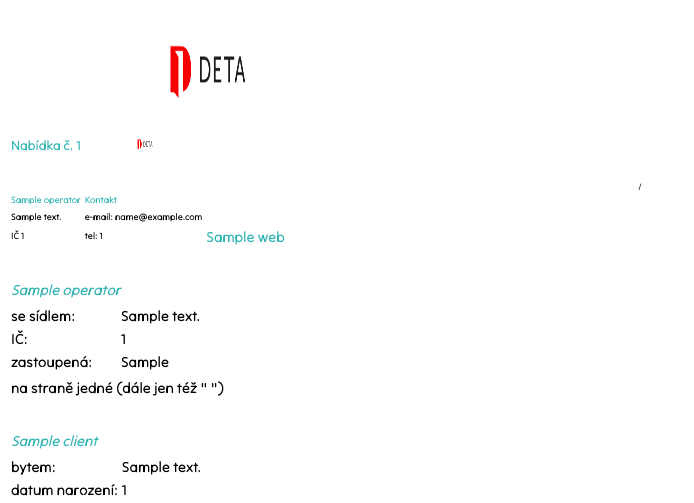
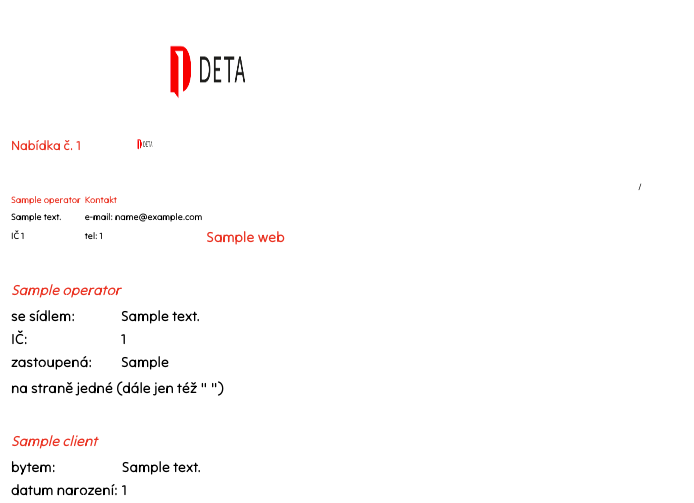
Before and after one commit to Toxic5698/kontraktor, a Django app: template app/templates/contracts/contract_mustr.html in a window 1280 px wide. Shown: the top 503 px of the page, without its empty margins (0-694 px from the left). Run offline with Django 4.2, Linux system fonts and the light colour scheme; the template is opened without the code that fills it: most values are stand-ins (such as "Sample title", 1, 10 or a date in 2020); grey boxes marked "Sample" are stand-in pictures.

Commit message:
feat: change css style

```diff
--- a/app/static/css/styles.css
+++ b/app/static/css/styles.css
@@ -1,6 +1,6 @@
 /* lines */
 .blue-dotted-line {
-    color: rgb(52, 180, 180);
+    color: rgb(234, 52, 36);
     letter-spacing: 0.3pt;
     font-size: 1pt;
     height: 1pt;
@@ -22,7 +22,7 @@
   }
 
 .contact-header {
-color: rgb(52, 180, 180);
+color: rgb(234, 52, 36);
 font-weight: 700;
 padding-bottom: 0.2em;
 }
@@ -35,7 +35,7 @@
 .web-link a {
 font-weight: 700;
 font-size: 11pt;
-color: rgb(52, 180, 180);
+color: rgb(234, 52, 36);
 text-decoration: none;
 }
 
@@ -43,7 +43,7 @@
 .title-page-header {
     width: 100mm;
     height: 20mm;
-    color: #34b4b4;
+    color: rgb(234, 52, 36);
     padding: 3mm 3mm 3mm 3mm;
     text-align: center;
 }
@@ -51,7 +51,7 @@
 .standard-page-header {
     height: 20mm;
     background-color: rgb(255, 255, 255);
-    color: #34b4b4;
+    color: rgb(234, 52, 36);
 }
 
 .header-text {
@@ -98,7 +98,7 @@
 
 h1 {
     font-size: 22pt;
-    color: rgb(52, 180, 180);
+    color: rgb(234, 52, 36);
     font-family: 'TiltNeon';
     margin-bottom: 0;
     line-height: 10mm;
@@ -120,7 +120,7 @@
 }
 
 .primary-color-text {
-    color: rgb(52, 180, 180);
+    color: rgb(234, 52, 36);
 }
 
 .data-table {
@@ -179,7 +179,7 @@
 .list-with-headers>h2,
 .list-with-headers>h3,
 .list-with-headers>h4 {
-    color: rgb(52, 180, 180);
+    color: rgb(234, 52, 36);
     font-weight: bold;
     margin-bottom: 0mm;
 }
@@ -202,7 +202,7 @@
 
 .summary-table th {
     color: white;
-    background-color: rgb(52, 180, 180);
+    background-color: rgb(234, 52, 36);
     text-align: left;
 }
 
```
